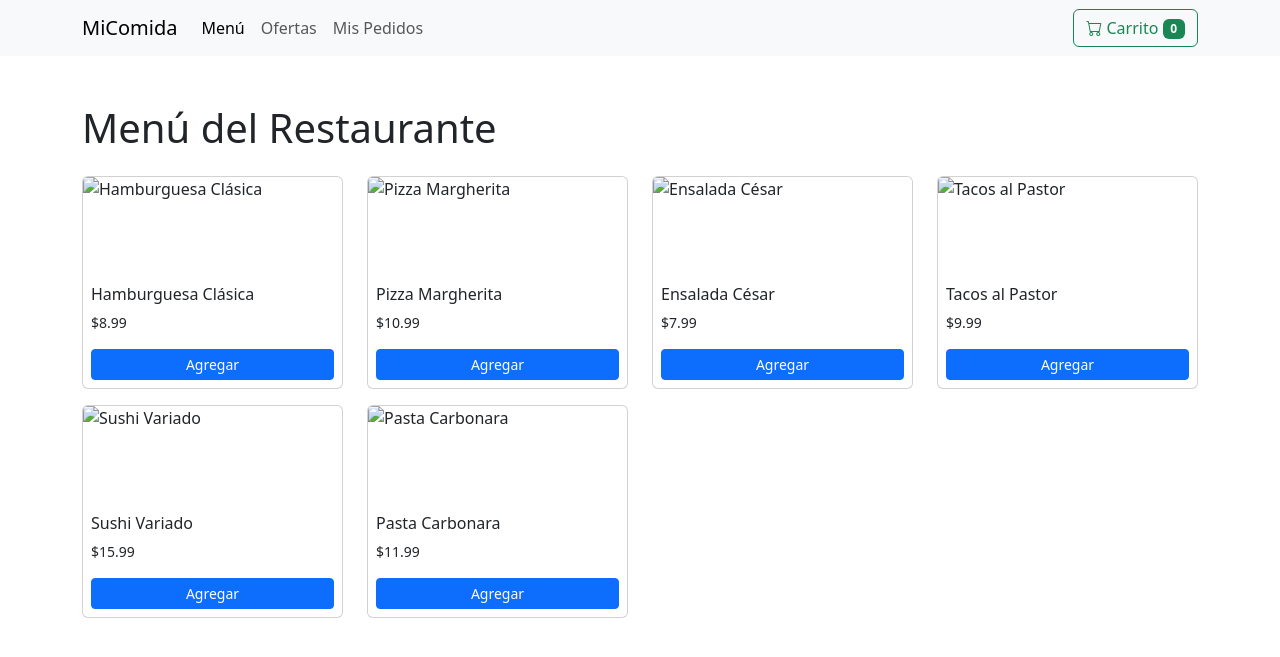
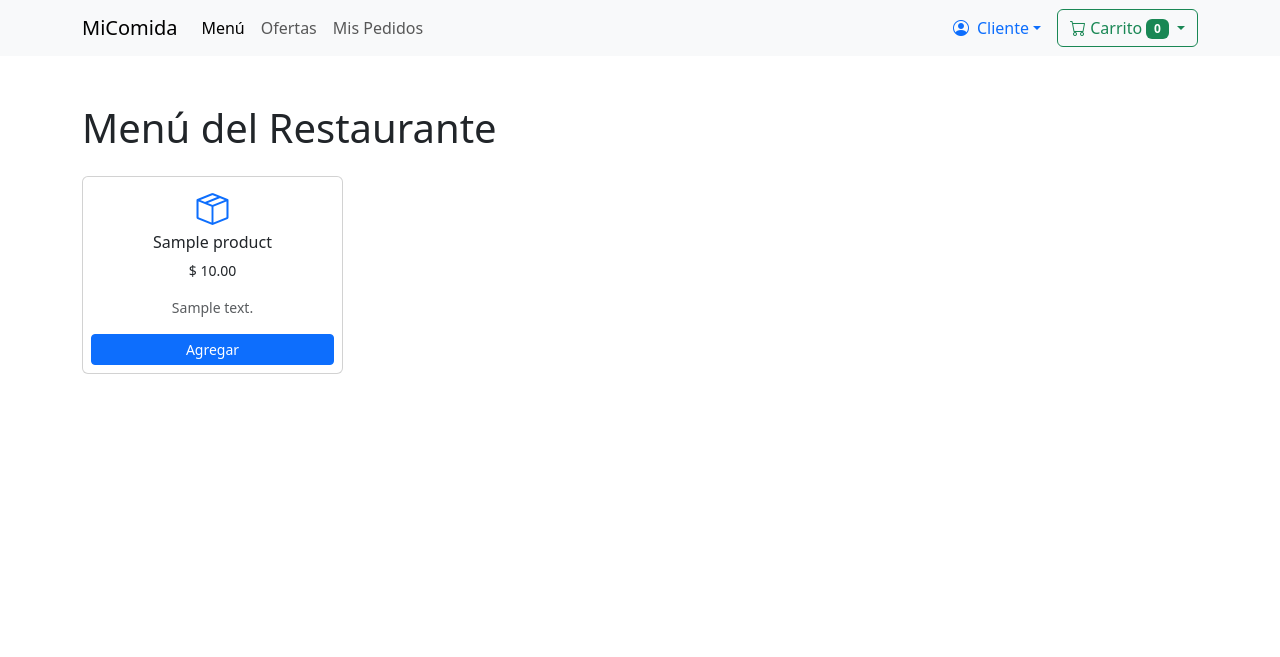
Before and after one commit to ph22012/PFINAL_TPI, a Django app: page /clientes/principal/ in a window 1280 px wide. Shown: the top 657 px of the page. Run offline with Django 5.2, Linux system fonts and the light colour scheme; tables that the repository leaves empty hold one stand-in row (values such as "Sample post"); some libraries are stand-ins or nearby versions.

Commit message:
carrito medio funcionando, falta la bd

```diff
--- a/customers/templates/principalView.html
+++ b/customers/templates/principalView.html
@@ -1,144 +1,31 @@
-{% load static %}
-{% load django_bootstrap5 %}
-<!DOCTYPE html>
-<html lang="es">
-<head>
-    <meta charset="UTF-8">
-    <meta name="viewport" content="width=device-width, initial-scale=1.0">
-    <title>MiComida - Pedidos en línea</title>
-    <link href="https://cdn.jsdelivr.net/npm/bootstrap@5.3.0/dist/css/bootstrap.min.css" rel="stylesheet">
-    <link rel="stylesheet" href="https://cdn.jsdelivr.net/npm/bootstrap-icons@1.7.2/font/bootstrap-icons.css">
-    <style>
-        .menu-item {
-            transition: transform 0.3s ease;
-        }
-        .menu-item:hover {
-            transform: scale(1.05);
-        }
-    </style>
-    {% bootstrap_css %}
-    {% bootstrap_javascript %}
-</head>
-<body>
-    <nav class="navbar navbar-expand-lg navbar-light bg-light">
-        <div class="container">
-            <a class="navbar-brand" href="#">MiComida</a>
-            <button class="navbar-toggler" type="button" data-bs-toggle="collapse" data-bs-target="#navbarNav">
-                <span class="navbar-toggler-icon"></span>
-            </button>
-            <div class="collapse navbar-collapse" id="navbarNav">
-                <ul class="navbar-nav me-auto">
-                    <li class="nav-item">
-                        <a class="nav-link active" href="#">Menú</a>
-                    </li>
-                    <li class="nav-item">
-                        <a class="nav-link" href="#">Ofertas</a>
-                    </li>
-                    <li class="nav-item">
-                        <a class="nav-link" href="#">Mis Pedidos</a>
-                    </li>
-                </ul>
-                <button class="btn btn-outline-success" type="button" data-bs-toggle="offcanvas" data-bs-target="#cartOffcanvas">
-                    <i class="bi bi-cart"></i> Carrito <span id="cartCount" class="badge bg-success">0</span>
-                </button>
+{% extends './usuarios/base.html' %}
+
+{% block title %} Menú {% endblock %}
+
+{% block content %}
+    <h1 class="mb-4">Menú del Restaurante</h1>
+    <div class="row" id="menuItems">
+        {% for producto in productos %}
+        <div class="col-lg-3 col-md-4 col-sm-6 mb-3">
+            <div class="card menu-item h-100">
+                <div class="card-body p-2 text-center">
+                    <i class="bi bi-box-seam menu-icon mb-2"></i>
+                    <h6 class="card-title">{{ producto.name }}</h6>
+                    <p class="card-text small">$ {{ producto.price }}</p>
+                    <p class="text-muted small">{{ producto.description }}</p>
+                    <button class="btn btn-sm btn-primary w-100" onclick="addToCart({{ producto.id_product }})">Agregar</button>
+                </div>
             </div>
         </div>
-    </nav>
-
-    <div class="container my-5">
-        <h1 class="mb-4">Menú del Restaurante</h1>
-        <div class="row" id="menuItems">
-            <!-- Los elementos del menú se generarán dinámicamente aquí -->
-        </div>
+        {% endfor %}
     </div>
 
-    <div class="offcanvas offcanvas-end" tabindex="-1" id="cartOffcanvas">
-        <div class="offcanvas-header">
-            <h5 class="offcanvas-title">Tu Carrito</h5>
-            <button type="button" class="btn-close text-reset" data-bs-dismiss="offcanvas"></button>
-        </div>
-        <div class="offcanvas-body">
-            <ul class="list-group mb-3" id="cartItems">
-                <!-- Los elementos del carrito se generarán dinámicamente aquí -->
-            </ul>
-            <div class="d-flex justify-content-between">
-                <h5>Total:</h5>
-                <h5 id="cartTotal">$0.00</h5>
-            </div>
-            <button class="btn btn-success w-100 mt-3">Realizar Pedido</button>
-        </div>
-    </div>
+{% endblock %}
 
-    <script src="https://cdn.jsdelivr.net/npm/bootstrap@5.3.0/dist/js/bootstrap.bundle.min.js"></script>
-    <script>
-        const menuItems = [
-            { id: 1, name: 'Hamburguesa Clásica', price: 8.99, image: 'https://via.placeholder.com/100' },
-            { id: 2, name: 'Pizza Margherita', price: 10.99, image: 'https://via.placeholder.com/100' },
-            { id: 3, name: 'Ensalada César', price: 7.99, image: 'https://via.placeholder.com/100' },
-            { id: 4, name: 'Tacos al Pastor', price: 9.99, image: 'https://via.placeholder.com/100' },
-            { id: 5, name: 'Sushi Variado', price: 15.99, image: 'https://via.placeholder.com/100' },
-            { id: 6, name: 'Pasta Carbonara', price: 11.99, image: 'https://via.placeholder.com/100' },
-        ];
 
-        const cart = [];
+{% block scripts %}
+<script >
+</script>
 
-        function displayMenuItems() {
-            const menuContainer = document.getElementById('menuItems');
-            menuItems.forEach(item => {
-                const itemElement = document.createElement('div');
-                itemElement.className = 'col-lg-3 col-md-4 col-sm-6 mb-3';
-                itemElement.innerHTML = `
-                    <div class="card menu-item h-100">
-                        <img src="${item.image}" class="card-img-top" alt="${item.name}" style="object-fit: cover; height: 100px;">
-                        <div class="card-body p-2">
-                            <h6 class="card-title">${item.name}</h6>
-                            <p class="card-text small">$${item.price.toFixed(2)}</p>
-                            <button class="btn btn-sm btn-primary w-100" onclick="addToCart(${item.id})">Agregar</button>
-                        </div>
-                    </div>
-                `;
-                menuContainer.appendChild(itemElement);
-            });
-        }
 
-        function addToCart(itemId) {
-            const item = menuItems.find(item => item.id === itemId);
-            if (item) {
-                const existingItem = cart.find(cartItem => cartItem.id === itemId);
-                if (existingItem) {
-                    existingItem.quantity++;
-                } else {
-                    cart.push({ ...item, quantity: 1 });
-                }
-                updateCart();
-            }
-        }
-
-        function updateCart() {
-            const cartItemsElement = document.getElementById('cartItems');
-            const cartCountElement = document.getElementById('cartCount');
-            const cartTotalElement = document.getElementById('cartTotal');
-
-            cartItemsElement.innerHTML = '';
-            let total = 0;
-
-            cart.forEach(item => {
-                const itemElement = document.createElement('li');
-                itemElement.className = 'list-group-item d-flex justify-content-between align-items-center';
-                itemElement.innerHTML = `
-                    ${item.name} x ${item.quantity}
-                    <span>$${(item.price * item.quantity).toFixed(2)}</span>
-                `;
-                cartItemsElement.appendChild(itemElement);
-                total += item.price * item.quantity;
-            });
-
-            cartCountElement.textContent = cart.reduce((sum, item) => sum + item.quantity, 0);
-            cartTotalElement.textContent = `$${total.toFixed(2)}`;
-        }
-
-        // Inicializar la página
-        displayMenuItems();
-    </script>
-</body>
-</html>
+{% endblock %}
--- /dev/null
+++ b/customers/templates/usuarios/base.html
@@ -0,0 +1,150 @@
+{% load static %}
+{% load django_bootstrap5 %}
+<!DOCTYPE html>
+<html lang="es">
+<head>
+    <meta charset="UTF-8">
+    <meta name="viewport" content="width=device-width, initial-scale=1.0">
+    <title>{% block title %} {% endblock %}</title>
+    <link rel="stylesheet" href="https://cdn.jsdelivr.net/npm/bootstrap-icons@1.7.2/font/bootstrap-icons.css">
+    <style>
+        .menu-item {
+            transition: transform 0.3s ease;
+        }
+        .menu-item:hover {
+            transform: scale(1.05);
+        }
+        .cart-item {
+            font-size: 0.9rem;
+        }
+        .menu-icon {
+            font-size: 2rem;
+            color: #0d6efd;
+        }
+    </style>
+    {% bootstrap_css %}
+    {% bootstrap_javascript %}
+</head>
+<body>
+    <nav class="navbar navbar-expand-lg navbar-light bg-light sticky-top">
+        <div class="container">
+            <a class="navbar-brand" href="{% url 'principal' %}">MiComida</a>
+            <button class="navbar-toggler" type="button" data-bs-toggle="collapse" data-bs-target="#navbarNav">
+                <span class="navbar-toggler-icon"></span>
+            </button>
+            <div class="collapse navbar-collapse" id="navbarNav">
+                <ul class="navbar-nav me-auto">
+                    <li class="nav-item">
+                        <a class="nav-link active" href="#">Menú</a>
+                    </li>
+                    <li class="nav-item">
+                        <a class="nav-link" href="#">Ofertas</a>
+                    </li>
+                    <li class="nav-item">
+                        <a class="nav-link" href="{% url 'carrito' %}">Mis Pedidos</a>
+                    </li>
+                </ul>
+                <div class="d-flex align-items-center">
+                    <div class="dropdown me-3">
+                        <a href="#" class="d-flex align-items-center text-decoration-none dropdown-toggle" id="dropdownUser1" data-bs-toggle="dropdown" aria-expanded="false">
+                            <i class="bi bi-person-circle me-2"></i>
+                            <span>Cliente</span>
+                        </a>
+                        <ul class="dropdown-menu dropdown-menu-end" aria-labelledby="dropdownUser1">
+                            <li><a class="dropdown-item" href="#">Perfil</a></li>
+                            <li><a class="dropdown-item" href="#">Configuración</a></li>
+                            <li><hr class="dropdown-divider"></li>
+                            <li><a class="dropdown-item" href="#">Cerrar sesión</a></li>
+                        </ul>
+                    </div>
+                    <div class="dropdown">
+                        <button class="btn btn-outline-success dropdown-toggle" type="button" id="dropdownCart" data-bs-toggle="dropdown" aria-expanded="false">
+                            <i class="bi bi-cart"></i> Carrito <span id="cartCount" class="badge bg-success">0</span>
+                        </button>
+                        <ul class="dropdown-menu dropdown-menu-end" aria-labelledby="dropdownCart" style="min-width: 300px;">
+                            <li><h6 class="dropdown-header">Tu Carrito</h6></li>
+                            <li><hr class="dropdown-divider"></li>
+                            <div id="cartItems">
+                                <!-- Los elementos del carrito se generarán dinámicamente aquí -->
+                            </div>
+                            <li><hr class="dropdown-divider"></li>
+                            <li>
+                                <div class="d-flex justify-content-between px-3">
+                                    <span>Total:</span>
+                                    <strong id="cartTotal">$0.00</strong>
+                                </div>
+                            </li>
+                            <li><hr class="dropdown-divider"></li>
+                            <li><a class="dropdown-item text-center" href="#">Ver carrito</a></li>
+                            <li><a class="dropdown-item text-center btn btn-success" href="#">Realizar Pedido</a></li>
+                        </ul>
+                    </div>
+                </div>
+            </div>
+        </div>
+    </nav>
+
+    <div class="container my-5">
+        {% block content %}
+        {% endblock %}
+    </div>
+
+
+    <script>
+        // Cargar el carrito desde localStorage, si existe
+        const cart = JSON.parse(localStorage.getItem('cart')) || [];
+
+        function addToCart(itemId) {
+            const itemElement = document.querySelector(`button[onclick="addToCart(${itemId})"]`).parentElement;
+            const name = itemElement.querySelector(".card-title").textContent;
+            const price = parseFloat(itemElement.querySelector(".card-text").textContent.replace("$", ""));
+
+            const existingItem = cart.find(item => item.id === itemId);
+            if (existingItem) {
+                existingItem.quantity++;
+            } else {
+                cart.push({ id: itemId, name, price, quantity: 1 });
+            }
+
+            // Guardar el carrito actualizado en localStorage
+            localStorage.setItem('cart', JSON.stringify(cart));
+
+            updateCart();
+        }
+
+        function updateCart() {
+            const cartItemsElement = document.getElementById('cartItems');
+            const cartCountElement = document.getElementById('cartCount');
+            const cartTotalElement = document.getElementById('cartTotal');
+
+            cartItemsElement.innerHTML = '';
+            let total = 0;
+
+            cart.forEach(item => {
+                const itemElement = document.createElement('li');
+                itemElement.className = 'dropdown-item d-flex justify-content-between align-items-center cart-item';
+                itemElement.innerHTML = `
+                    <span>${item.name} x ${item.quantity}</span>
+                    <span>$${(item.price * item.quantity).toFixed(2)}</span>
+                `;
+                cartItemsElement.appendChild(itemElement);
+                total += item.price * item.quantity;
+            });
+
+            if (cart.length === 0) {
+                cartItemsElement.innerHTML = '<li class="dropdown-item text-center">Tu carrito está vacío</li>';
+            }
+
+            cartCountElement.textContent = cart.reduce((sum, item) => sum + item.quantity, 0);
+            cartTotalElement.textContent = `$${total.toFixed(2)}`;
+        }
+
+        // Inicializar el carrito en la interfaz al cargar la página
+        updateCart();
+    </script>
+
+    {% block scripts %}
+    {% endblock %}
+
+</body>
+</html>
--- a/customers/urls.py
+++ b/customers/urls.py
@@ -6,4 +6,6 @@ urlpatterns = [
     path('login/', views.login, name='login'),
     path('profile/', views.profile, name='profile'),
     path('principal/', views.principal, name='principal'),
+    path('productos/', views.productos, name='productos'),
+    path('carrito/', views.carrito, name='carrito'),
 ]
--- a/customers/views.py
+++ b/customers/views.py
@@ -1,8 +1,12 @@
+from django.http import JsonResponse
 from django.shortcuts import render
 from django.contrib.auth import authenticate, login as auth_login
 from django.shortcuts import redirect
-from modulo_administracion.models import CustomUser, Customer, Employee
+from modulo_administracion.models import CustomUser, Customer, Employee, RewardPoints, Role
+from modulo_catalogo.models import Product
 from django.contrib.auth.decorators import login_required
+from gestion_pedidos.models import ShoppingCart, Departamento, Distrito, Detail, Municipio
+
 # Create your views here.
 
 def registro(request):
@@ -50,4 +54,16 @@ def profile(request):
     return render(request, 'usuarios/profile.html', {'user': user})
 
 def principal(request):
-    return render(request, 'principalView.html')
+    productos = Product.objects.all()
+    return render(request, 'principalView.html', {'productos': productos})
+
+def productos(request):
+    productos = Product.objects.all()
+    return JsonResponse(productos, safe=False)
+
+def carrito(request):
+    return render(request, 'carrito.html')
+
+def products_cart(request):
+
+    return render(request, 'carrito.html')
```
Also changed, not shown: customers/models.py (+7 -1 lines), customers/templates/carrito.html (added, +134 -0 lines).
